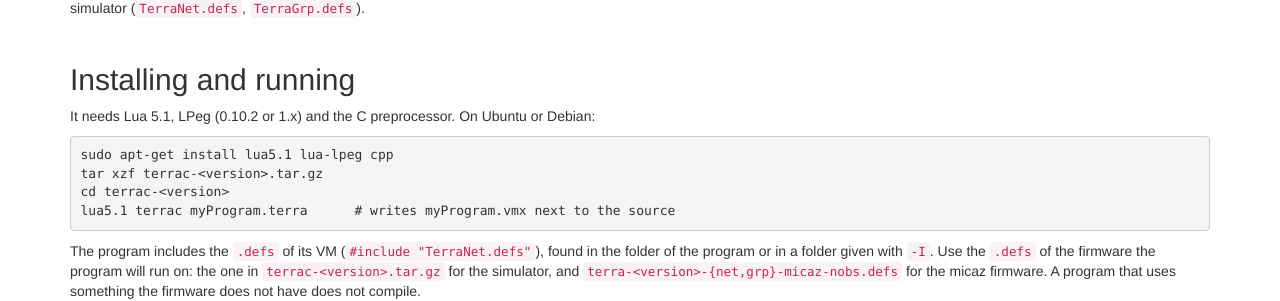
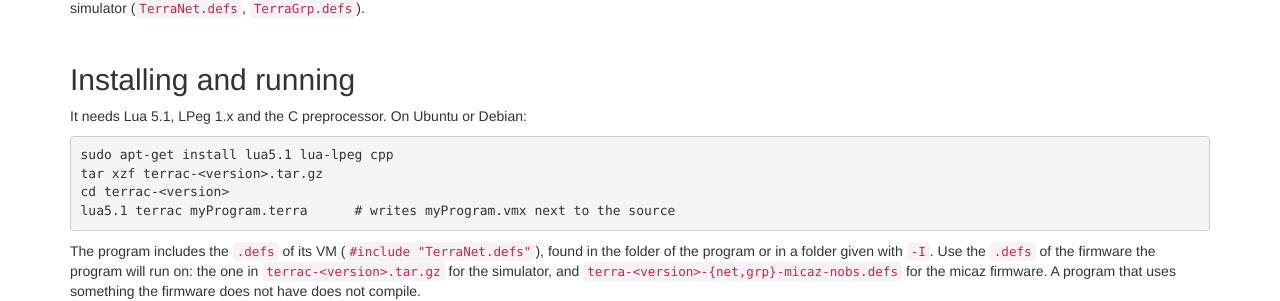
Before and after one commit to afbranco/Terra, a Jekyll site: the page built from docs/terrac.md, in a window 1280 px wide. Shown: the part 164-465 px from the top of the page. Built offline with Jekyll 4.4.1, drawn with Linux system fonts in a browser that asks for light colours; nearby versions of some CDN libraries.

Commit message:
CI: lpeg 0.10.2 fora (só o 1.x)
O TerraSim passou para o lua-lpeg 1.0.2 da distribuição (deploy de
2026-11-27, PR #581 de lá), e o job do 0.10.2 sai da matriz do terrac,
como decidido pelo Prof. em 2026-11-26. Docs dizem lpeg 1.x.

Fixes #142

Co-Authored-By: Claude Opus 5.5 <noreply@anthropic.com>
Claude-Session: https://claude.ai/code/session_01M95vLe8np3eLco1fbRq3ac

````diff
--- a/docs/terrac.md
+++ b/docs/terrac.md
@@ -11,7 +11,7 @@ Lua and comes in the release asset `terrac-<version>.tar.gz`, with the `.defs` o
 
 ## Installing and running
 
-It needs Lua 5.1, LPeg (0.10.2 or 1.x) and the C preprocessor. On Ubuntu or Debian:
+It needs Lua 5.1, LPeg 1.x and the C preprocessor. On Ubuntu or Debian:
 
 ```bash
 sudo apt-get install lua5.1 lua-lpeg cpp
````
Also changed, not shown: .github/workflows/release.yml, release/README.md.
